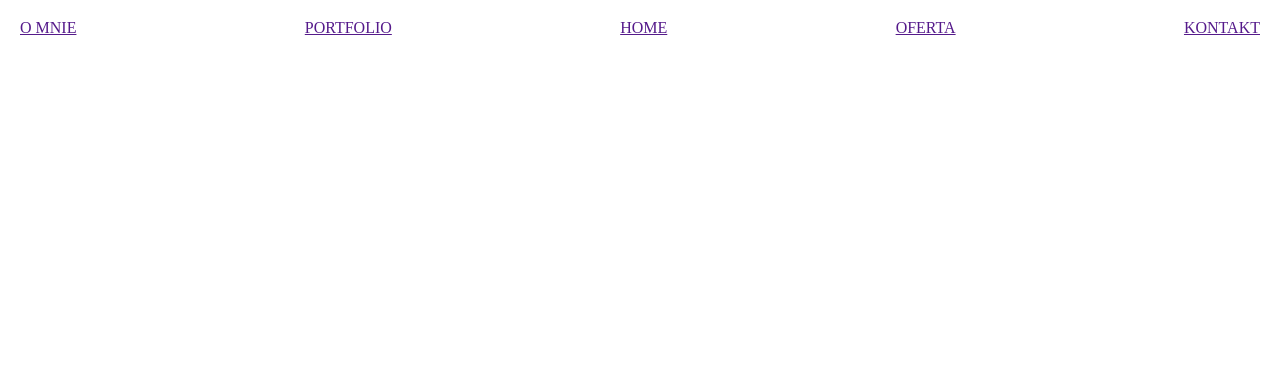
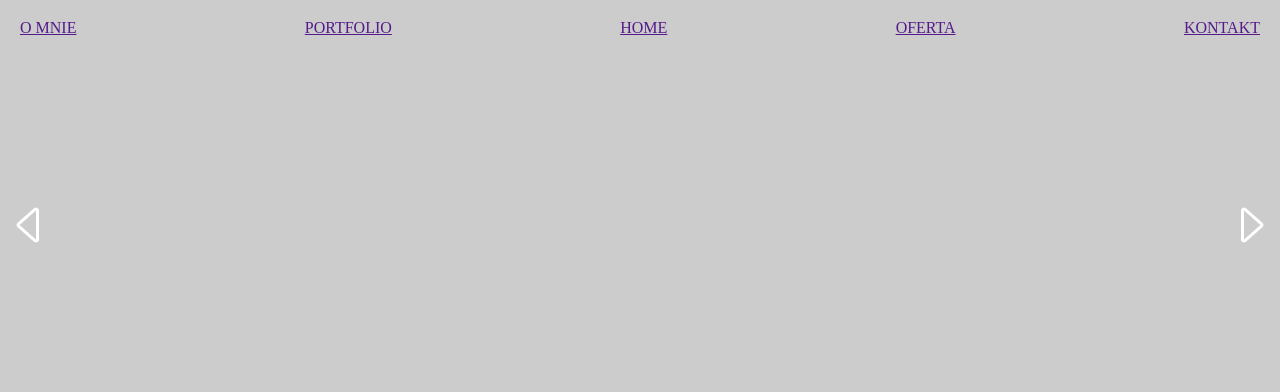
Before and after one commit to Nuclear303/projekt-fotografia, a plain HTML site: page index.html in a window 1280 px wide. Shown: the top 392 px of the page. Drawn offline with Linux system fonts and the light colour scheme; placeholder pictures from the web are drawn by us.

Commit message:
Changed header layout, added slider buttons and paragraphs

```diff
--- a/index.html
+++ b/index.html
@@ -7,9 +7,12 @@
     <title>Document</title>
     <link rel="stylesheet" href="./css/reset.css">
     <link rel="stylesheet" href="./css/style.css">
+    <link rel="stylesheet" href="./css/slider.css">
+    <script src="./js/slider.js" defer></script>
 </head>
 <body>
-    <header class="main-header">
+    <header>
+        <nav class="main-header">
             <span class="menu">
                 <ul class="menu-list">
                     <li class="menu-element">
@@ -39,6 +42,19 @@
                     </li>
                 </ul>
             </span>
+
+        </nav>
+        <button class="previous">
+            <svg xmlns="http://www.w3.org/2000/svg" fill="currentColor" class="bi bi-caret-left" viewBox="0 0 16 16">
+                <path d="M10 12.796V3.204L4.519 8 10 12.796zm-.659.753-5.48-4.796a1 1 0 0 1 0-1.506l5.48-4.796A1 1 0 0 1 11 3.204v9.592a1 1 0 0 1-1.659.753z"/>
+            </svg>
+        </button>
+        <button class="next">
+            <svg xmlns="http://www.w3.org/2000/svg" fill="currentColor" class="bi bi-caret-right" viewBox="0 0 16 16">
+                <path d="M6 12.796V3.204L11.481 8 6 12.796zm.659.753 5.48-4.796a1 1 0 0 0 0-1.506L6.66 2.451C6.011 1.885 5 2.345 5 3.204v9.592a1 1 0 0 0 1.659.753z"/>
+              </svg>
+        </button>
+        <p class="counter"></p>
     </header>
 </body>
 </html>
```
Lines whose indentation alone changed are shown as unchanged.
